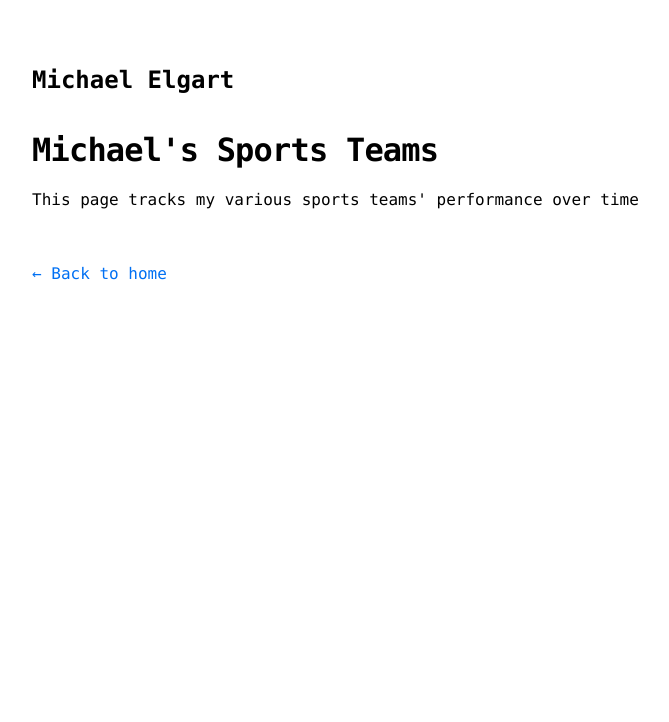
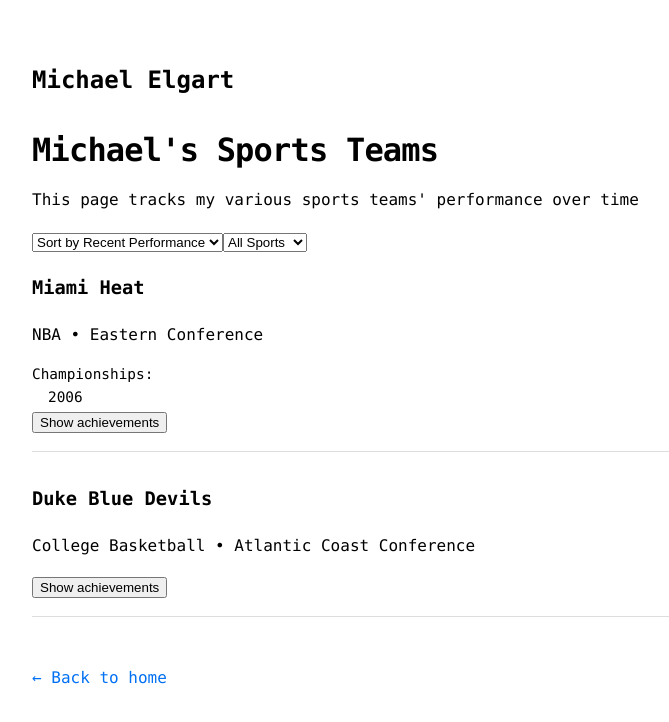
Before and after one commit to mjelgart/melgart.net, a Next.js app: page /sports in a window 1280 px wide. Shown: the top 722 px of the page, without its empty margins (240-909 px from the left). Built offline with nearby package versions, Linux system fonts and the light colour scheme.

Commit message:
Fixing formatting for sports stuff

```diff
--- a/data/sports-data.json
+++ b/data/sports-data.json
@@ -2,9 +2,9 @@
     "teams": [
       {
         "id": "duke-basketball",
-        "name": "Duke Basketball",
-        "sport": "basketball",
-        "level": "college",
+        "name": "Duke Blue Devils",
+        "sport": "Basketball",
+        "level": "College",
         "conference": "Atlantic Coast Conference",
         "seasons": [
           {
@@ -20,9 +20,10 @@
       {
         "id": "miami-heat",
         "name": "Miami Heat",
-        "sport": "basketball",
+        "sport": "Basketball",
         "level": "professional",
-        "conference": "Eastern",
+        "league": "NBA",
+        "conference": "Eastern Conference",
         "seasons": [
           {
             "year": 2006,
--- a/pages/sports.js
+++ b/pages/sports.js
@@ -4,6 +4,7 @@
 import utilStyles from '../styles/utils.module.css';
 import injectMetadata from '../components/injectMetadata';
 import sportsData from '../data/sports-data.json';
+import React, { useState, useMemo } from 'react';
 
 const title = "Michael's Sports Teams";
 const description = "Tracking team success during my life."
@@ -37,6 +38,7 @@
           <h1 className={utilStyles.headingXl}>{title}</h1>
           <section>
             <p>This page tracks my various sports teams' performance over time</p>
+            <TeamsTracker />
 
         </section>
         </article>
@@ -44,71 +46,173 @@
     );
   }
 
-  const TeamCard = ({ team, totalPoints }) => {
+  const TeamCard = ({ team }) => {
     const [isExpanded, setIsExpanded] = useState(false);
 
-    const achievements = useMemo(() => {
-      return team.seasons.flatMap(season =>
-        season.achievements.map(achievement => ({
-          ...achievement,
-          year: season.year
-        }))
-      );
+    const achievementsByYear = useMemo(() => {
+      const groupedAchievements = {};
+      team.seasons.forEach(season => {
+        if (season.achievements.length > 0) {
+          groupedAchievements[season.year] = season.achievements;
+        }
+      });
+      return groupedAchievements;
     }, [team]);
 
-    const getAchievementIcon = (type) => {
+    const getAchievementPrefix = (type) => {
       switch (type) {
         case 'national_championship':
-          return <Trophy className="text-yellow-500" />;
-        case 'conference_championship':
-          return <Medal className="text-blue-500" />;
-        case 'rival_victory':
-          return <Star className="text-green-500" />;
+          return '★';
+        case 'championship':
+          return '★';
+        case 'college_conference_championship':
+          return '•';
         default:
-          return null;
+          return '·';
       }
     };
 
     return (
-      <Card className="mb-4 hover:shadow-lg transition-shadow">
-        <CardContent className="p-4">
-          <div className="flex justify-between items-center">
+      <div style={{ marginBottom: '2rem', borderBottom: '1px solid #ddd', paddingBottom: '1rem' }}>
         <div>
-              <h3 className="text-xl font-bold">{team.name}</h3>
-              <p className="text-sm text-gray-600">
-                {team.level} {team.sport} • {team.conference}
+          <h3 className="text-xl mb-1">{team.name}</h3>
+          <p className="text-sm opacity-75">
+          {team.level === "professional"
+      ? `${team.league} • ${team.conference}`
+      : `${team.level} ${team.sport} • ${team.conference}`
+    }
           </p>
         </div>
-            <div className="text-right">
-              <p className="text-2xl font-bold">{totalPoints}</p>
-              <p className="text-sm text-gray-600">points</p>
+
+      {/* Championships Summary */}
+      {team.seasons.some(season =>
+        season.achievements.some(a =>
+          a.type === 'championship' || a.type === 'national_championship'
+        )
+      ) && (
+        <div style={{ marginTop: '0.5rem' }}>
+          <div style={{ fontSize: '0.9rem' }}>Championships: </div>
+          {team.seasons
+            .flatMap(season =>
+              season.achievements
+                .filter(a => a.type.includes('championship'))
+                .map(a => ({
+                  year: season.year,
+                  type: a.type,
+                  description: a.description
+                }))
+            )
+            .sort((a, b) => b.year - a.year)
+            .map((championship, index) => (
+              <div key={index} style={{ fontSize: '0.9rem', marginLeft: '1rem' }}>
+                {championship.year}
               </div>
+            ))
+          }
         </div>
+      )}
 
+        {Object.keys(achievementsByYear).length > 0 && (
           <button
             onClick={() => setIsExpanded(!isExpanded)}
-            className="mt-2 text-sm text-blue-600 hover:text-blue-800"
+            className="mt-2 text-sm underline"
           >
-            {isExpanded ? 'Show less' : 'Show achievements'}
+            {isExpanded ? 'Hide achievements' : 'Show achievements'}
           </button>
+        )}
 
-          {isExpanded && achievements.length > 0 && (
-            <div className="mt-4 space-y-2">
+        {isExpanded && Object.keys(achievementsByYear).length > 0 && (
+          <div className="mt-4 ml-4">
+            {Object.entries(achievementsByYear)
+              .sort(([yearA], [yearB]) => Number(yearB) - Number(yearA))
+              .map(([year, achievements]) => (
+                <div key={year} className="mb-4">
+                  <h4 className="font-bold mb-2">{year}</h4>
+                  <div className="ml-2">
                   {achievements.map((achievement, index) => (
-                <div key={index} className="flex items-center gap-2">
-                  {getAchievementIcon(achievement.type)}
-                  <span className="text-sm">
-                    {achievement.year} - {achievement.type.replace('_', ' ')}
-                    {achievement.opponent && ` vs ${achievement.opponent}`}
-                    <span className="ml-2 text-gray-600">
-                      +{achievement.points} pts
-                    </span>
-                  </span>
+                    <div key={index} className="mb-1">
+                      {getAchievementPrefix(achievement.type)} {achievement.description}
+                    </div>
+                  ))}
+                </div>
                 </div>
             ))}
           </div>
         )}
-        </CardContent>
-      </Card>
+      </div>
     );
   };
+
+  const TeamsTracker = () => {
+    const [sortBy, setSortBy] = useState('performance');
+    const [filterSport, setFilterSport] = useState('all');
+
+    const teamsWithPoints = useMemo(() => {
+      return sportsData.teams.map(team => {
+        const totalPoints = team.seasons.reduce((total, season) =>
+          total + season.achievements.reduce((seasonTotal, achievement) =>
+            seasonTotal + achievement.points, 0
+          ), 0
+        );
+        return { ...team, totalPoints };
+      });
+    }, []);
+
+    const sortedAndFilteredTeams = useMemo(() => {
+      let filtered = teamsWithPoints;
+
+      if (filterSport !== 'all') {
+        filtered = filtered.filter(team => team.sport === filterSport);
+      }
+
+      return filtered.sort((a, b) => {
+        if (sortBy === 'performance') return b.totalPoints - a.totalPoints;
+        if (sortBy === 'name') return a.name.localeCompare(b.name);
+        if (sortBy === 'sport') return a.sport.localeCompare(b.sport);
+        return 0;
+      });
+    }, [teamsWithPoints, sortBy, filterSport]);
+
+    const sports = [...new Set(sportsData.teams.map(team => team.sport))];
+
+    return (
+      <div className="max-w-3xl mx-auto p-4">
+        <div className="mb-8">
+
+          <div className="flex gap-4 mb-4">
+            <select
+              value={sortBy}
+              onChange={(e) => setSortBy(e.target.value)}
+              className="p-1 border"
+            >
+              <option value="performance">Sort by Recent Performance</option>
+              <option value="name">Sort by Name</option>
+              <option value="sport">Sort by Sport</option>
+            </select>
+
+            <select
+              value={filterSport}
+              onChange={(e) => setFilterSport(e.target.value)}
+              className="p-1 border"
+            >
+              <option value="all">All Sports</option>
+              {sports.map(sport => (
+                <option key={sport} value={sport}>
+                  {sport.charAt(0).toUpperCase() + sport.slice(1)}
+                </option>
+              ))}
+            </select>
+          </div>
+        </div>
+
+        <div>
+          {sortedAndFilteredTeams.map(team => (
+            <TeamCard
+              key={team.id}
+              team={team}
+            />
+          ))}
+        </div>
+      </div>
+    );
+  };
```
Lines whose indentation alone changed are shown as unchanged.
